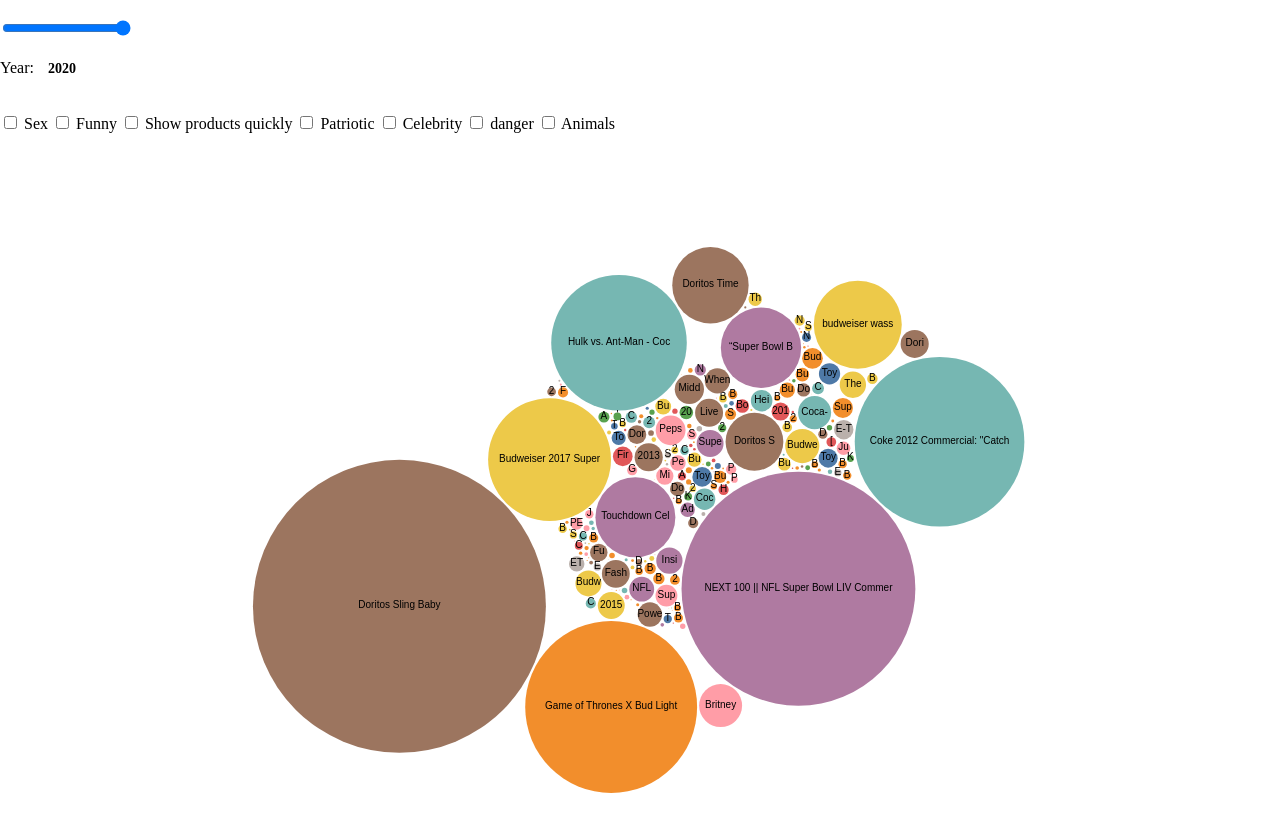
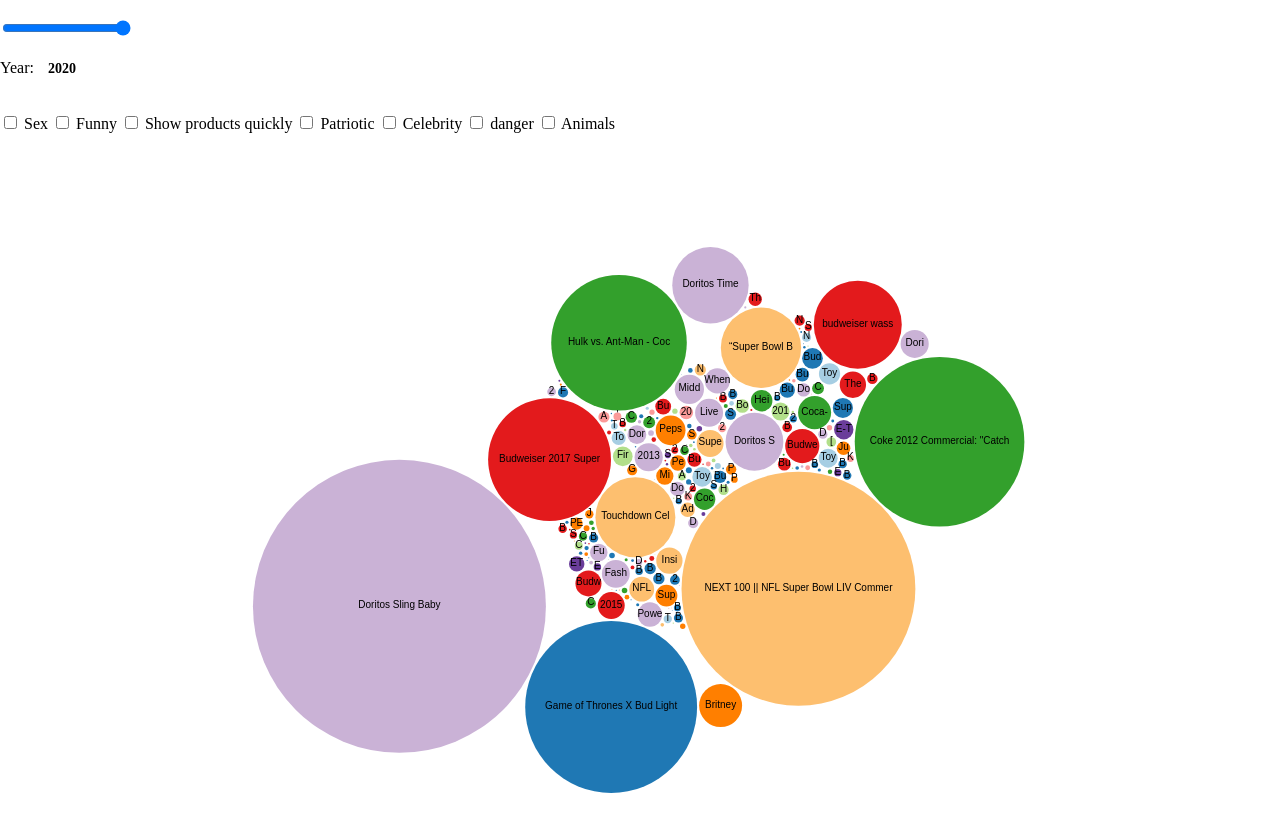
Before and after one commit to 6859-sp21/a4-superbowladpower, a plain HTML site: page index.html in a window 1280 px wide. Shown: the part 40-872 px from the top of the page. Drawn offline with nearby package versions, Linux system fonts and the light colour scheme.

Commit message:
Update index.html

```diff
--- a/index.html
+++ b/index.html
@@ -40,12 +40,9 @@
             <label for="animals">Animals</label>
         </div>
 
-        <!-- <div id="bubble-chart" style="width:520px;height:420px;">
-        </div> -->
-
-        <!-- Bubble chart -->
+        <!-- Bubble chart placeholder-->
         <svg id="bubble-chart"></svg>
-        <!-- Tooltip -->
+        <!-- Tooltip placeholder-->
         <div class="tooltip">
             <img alt="" />
             <div>
@@ -119,7 +116,7 @@
                 // Set up color scale based on brand
                 const colorScale = d3.scaleOrdinal()
                     .domain(data.map(d => d.brand))
-                    .range(d3.schemeTableau10);
+                    .range(d3.schemePaired);
 
                 // construct bubble function
                 const bubble = data => d3.pack()
```
